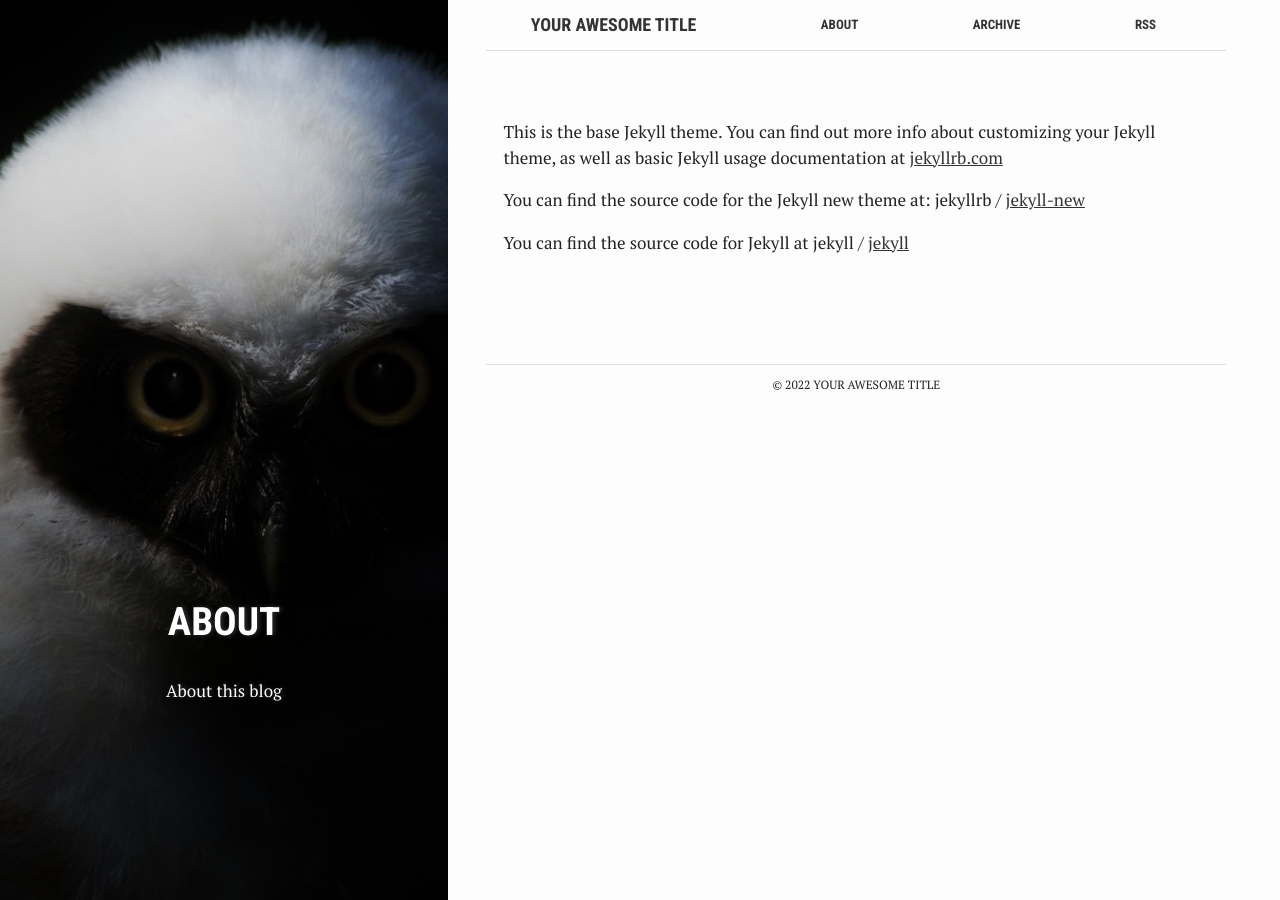
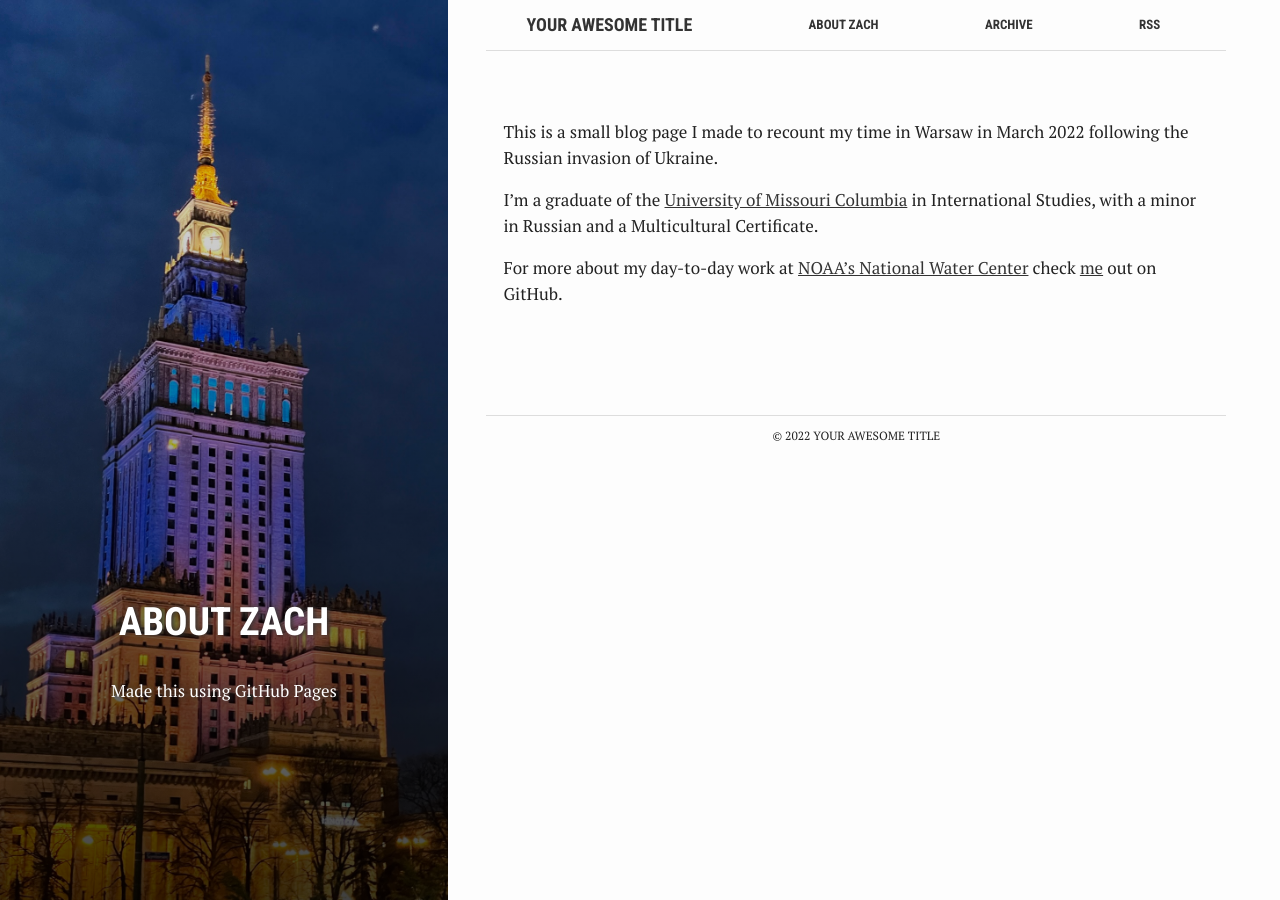
Before and after one commit to ZacharyWills/Warsaw, a Jekyll site: the page built from docs/about.md, in a window 1280 px wide. Built offline with Jekyll 4.4.1, drawn with Linux system fonts in a browser that asks for light colours.

Commit message:
updated about page

```diff
--- a/docs/about.md
+++ b/docs/about.md
@@ -1,19 +1,15 @@
 ---
-bg: "owl.jpg"
+bg: "palace.JPEG"
 layout: page
-title: "About"
+title: "About Zach"
 crawlertitle: "Why and how this blog was created"
 permalink: /about/
-summary: "About this blog"
+summary: "Made this using GitHub Pages"
 active: about
 ---
 
-This is the base Jekyll theme. You can find out more info about customizing your Jekyll theme, as well as basic Jekyll usage documentation at [jekyllrb.com](http://jekyllrb.com/)
+This is a small blog page I made to recount my time in Warsaw in March 2022 following the Russian invasion of Ukraine.
 
-You can find the source code for the Jekyll new theme at:
-{{site.twitter_username}} /
-[jekyll-new](https://github.com/jglovier/jekyll-new)
+I'm a graduate of the [University of Missouri Columbia](https://missouri.edu) in International Studies, with a minor in Russian and a Multicultural Certificate.
 
-You can find the source code for Jekyll at
-{{site.github_username}} /
-[jekyll](https://github.com/jekyll/jekyll)
+For more about my day-to-day work at [NOAA's National Water Center](http://github.com/NOAA-OWP) check [me](https://github.com/ZacharyWills) out on GitHub.
```
